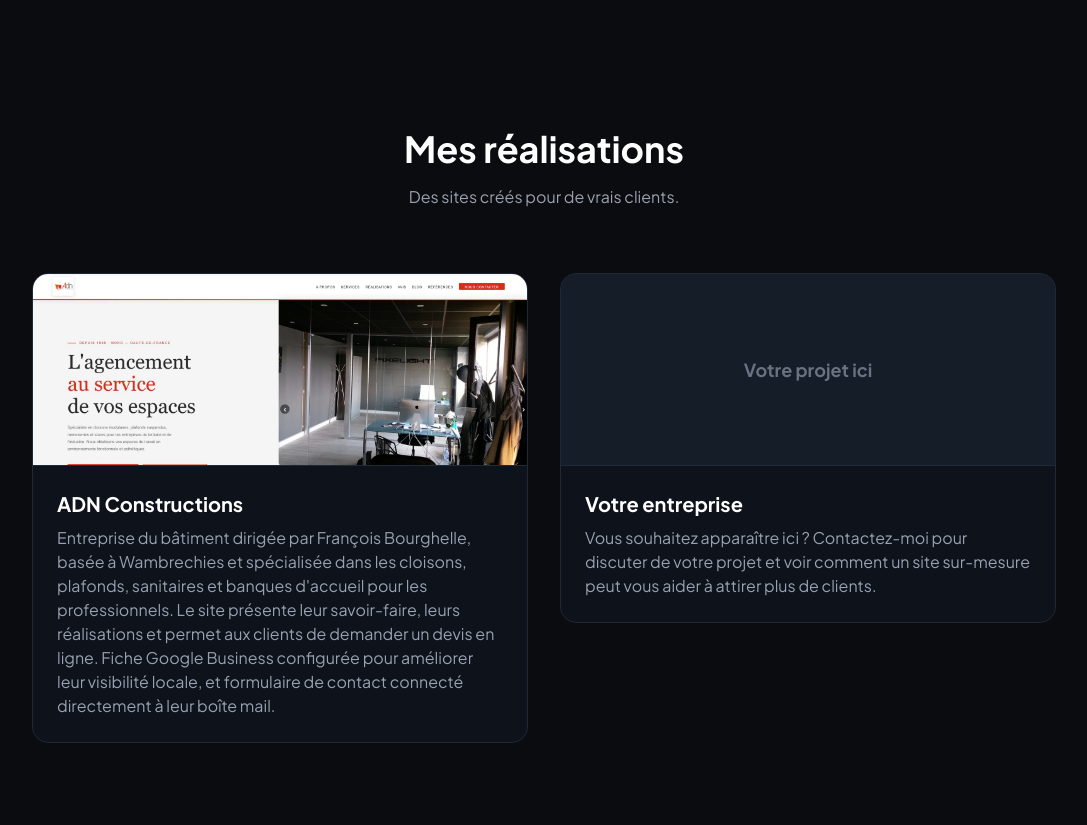
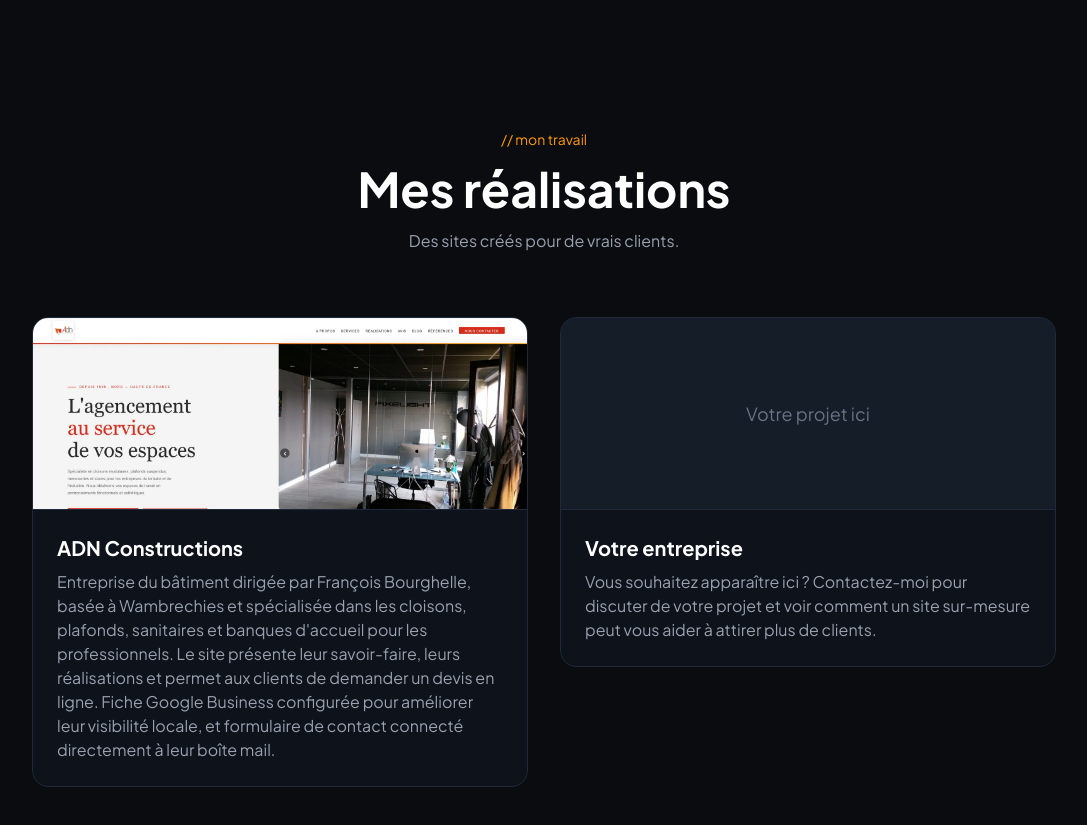
Before and after one commit to enguerrandbourghelle/agence-demo, a Next.js app: page / in a window 1280 px wide. Shown: the part 3160-3985 px from the top of the page, without its empty margins (96-1183 px from the left). Built offline with nearby package versions, Linux system fonts and the light colour scheme.

Commit message:
feat: nouvelle direction visuelle appliquee a Portfolio

```diff
--- a/components/Portfolio.tsx
+++ b/components/Portfolio.tsx
@@ -6,7 +6,8 @@ export default function Portfolio() {
     <section id="realisations" className="py-24 px-6">
       <div className="max-w-5xl mx-auto">
         <AnimatedSection>
-          <h2 className="text-4xl font-bold text-center mb-4 text-white">Mes réalisations</h2>
+          <p className="font-mono text-sm text-amber-500 mb-4 text-center">{"// mon travail"}</p>
+          <h2 className="font-serif text-4xl md:text-5xl font-bold text-center mb-4 text-white">Mes réalisations</h2>
           <p className="text-center text-gray-400 mb-16">Des sites créés pour de vrais clients.</p>
         </AnimatedSection>
         <div className="grid grid-cols-1 md:grid-cols-2 gap-8">
@@ -21,7 +22,7 @@ export default function Portfolio() {
                 />
               </div>
               <div className="p-6">
-                <h3 className="text-xl font-bold mb-2 text-white">ADN Constructions</h3>
+                <h3 className="font-serif text-xl font-bold mb-2 text-white">ADN Constructions</h3>
                 <p className="text-gray-400">
                   Entreprise du bâtiment dirigée par François Bourghelle, basée à Wambrechies et spécialisée dans les cloisons, plafonds, sanitaires et banques d&apos;accueil pour les professionnels. Le site présente leur savoir-faire, leurs réalisations et permet aux clients de demander un devis en ligne. Fiche Google Business configurée pour améliorer leur visibilité locale, et formulaire de contact connecté directement à leur boîte mail.
                 </p>
@@ -31,10 +32,10 @@ export default function Portfolio() {
           <AnimatedSection>
             <div className="rounded-2xl overflow-hidden border border-gray-800 bg-gray-900/50">
               <div className="bg-gray-800/50 h-48 flex items-center justify-center border-b border-gray-800">
-                <span className="text-gray-500 text-lg font-bold">Votre projet ici</span>
+                <span className="font-mono text-gray-500 text-lg">Votre projet ici</span>
               </div>
               <div className="p-6">
-                <h3 className="text-xl font-bold mb-2 text-white">Votre entreprise</h3>
+                <h3 className="font-serif text-xl font-bold mb-2 text-white">Votre entreprise</h3>
                 <p className="text-gray-400">Vous souhaitez apparaître ici ? Contactez-moi pour discuter de votre projet et voir comment un site sur-mesure peut vous aider à attirer plus de clients.</p>
               </div>
             </div>
```
